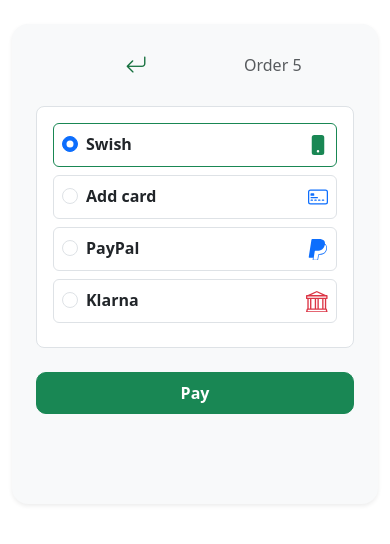
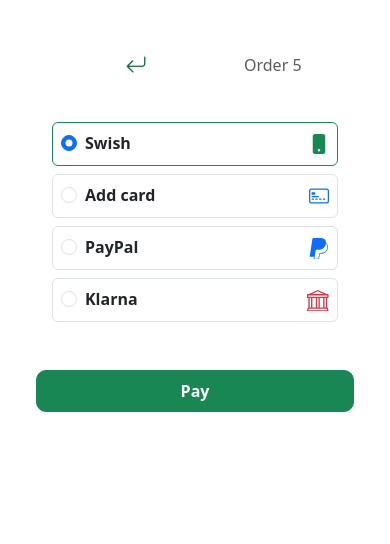
Before and after one commit to MMTTSEC/Orderapp, a React (Vite) app: page /order-payment in a window 390 px wide. Shown: the top 544 px of the page. Built offline with nearby package versions, Linux system fonts and the light colour scheme; a web font is replaced by a local one.

Commit message:
Update layout and styling of OrderPayment component for improved responsiveness and visual consistency

```diff
--- a/src/pages/order-pages/OrderPayment.tsx
+++ b/src/pages/order-pages/OrderPayment.tsx
@@ -9,8 +9,8 @@ export default function OrderPayment() {
   const [selectedMethod, setSelectedMethod] = useState("swish");
 
   return (
-    <div className="container py-4">
-      <div className="mx-auto bg-light p-4 rounded-4 shadow-sm w-100" style={{ maxWidth: "480px", minHeight: "480px" }}>
+    <div className="container-fluid py-4">
+      <div className="mx-auto p-4 w-100" style={{ minHeight: "480px", maxWidth: "900px" }}>
         <div className="d-flex align-items-center mb-4">
           <button
             type="button"
@@ -30,13 +30,7 @@ export default function OrderPayment() {
           <span className="text-muted">Order 5</span>
         </div>
 
-        <div
-          className="border rounded-3 p-3"
-          style={{
-            backgroundColor: "#fff",
-            borderColor: "#ccc",
-          }}
-        >
+        <div className="p-3">
           {/* Swish */}
           <div
             className={`d-flex justify-content-between align-items-center p-2 mb-2 rounded ${
```
